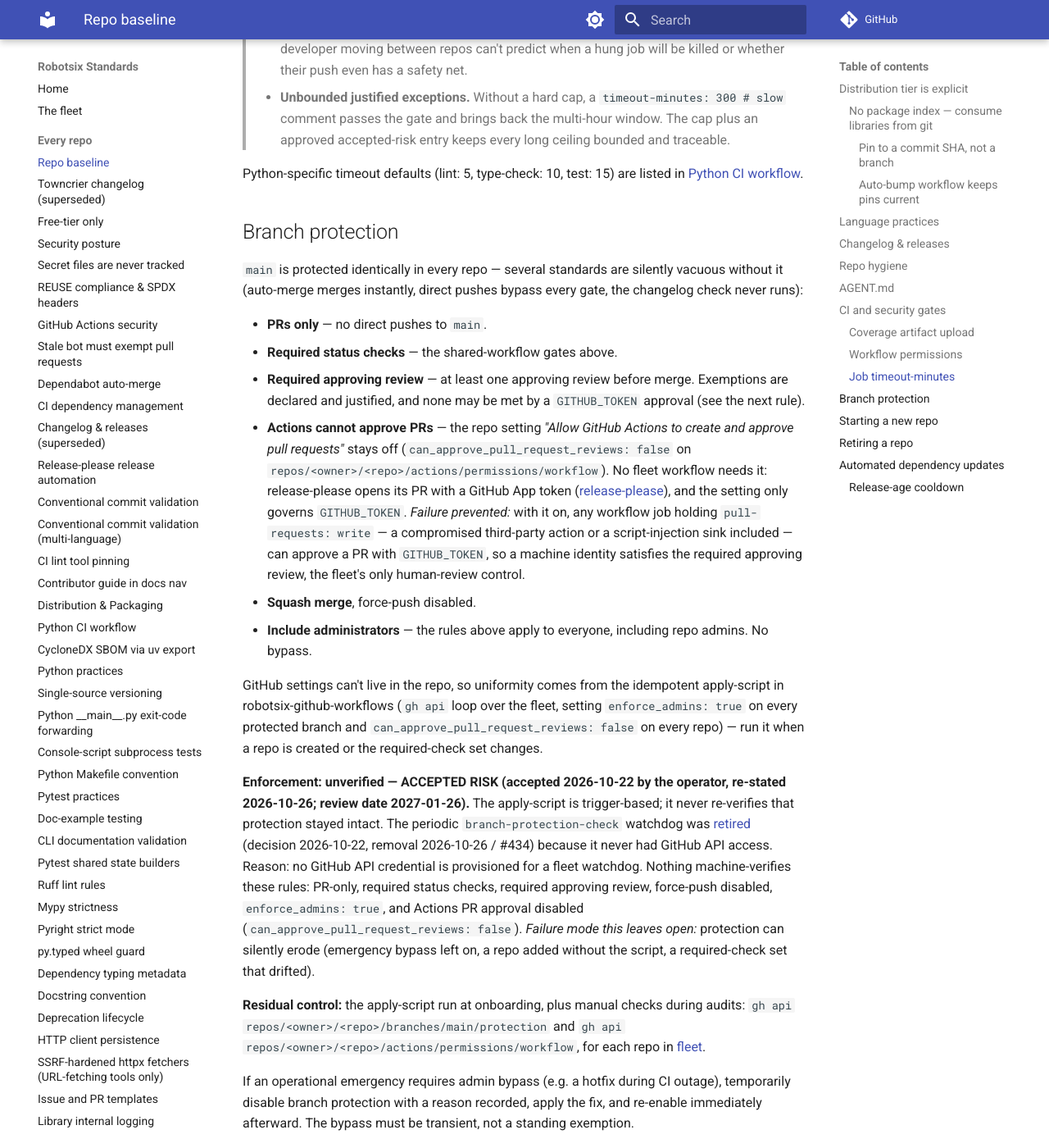
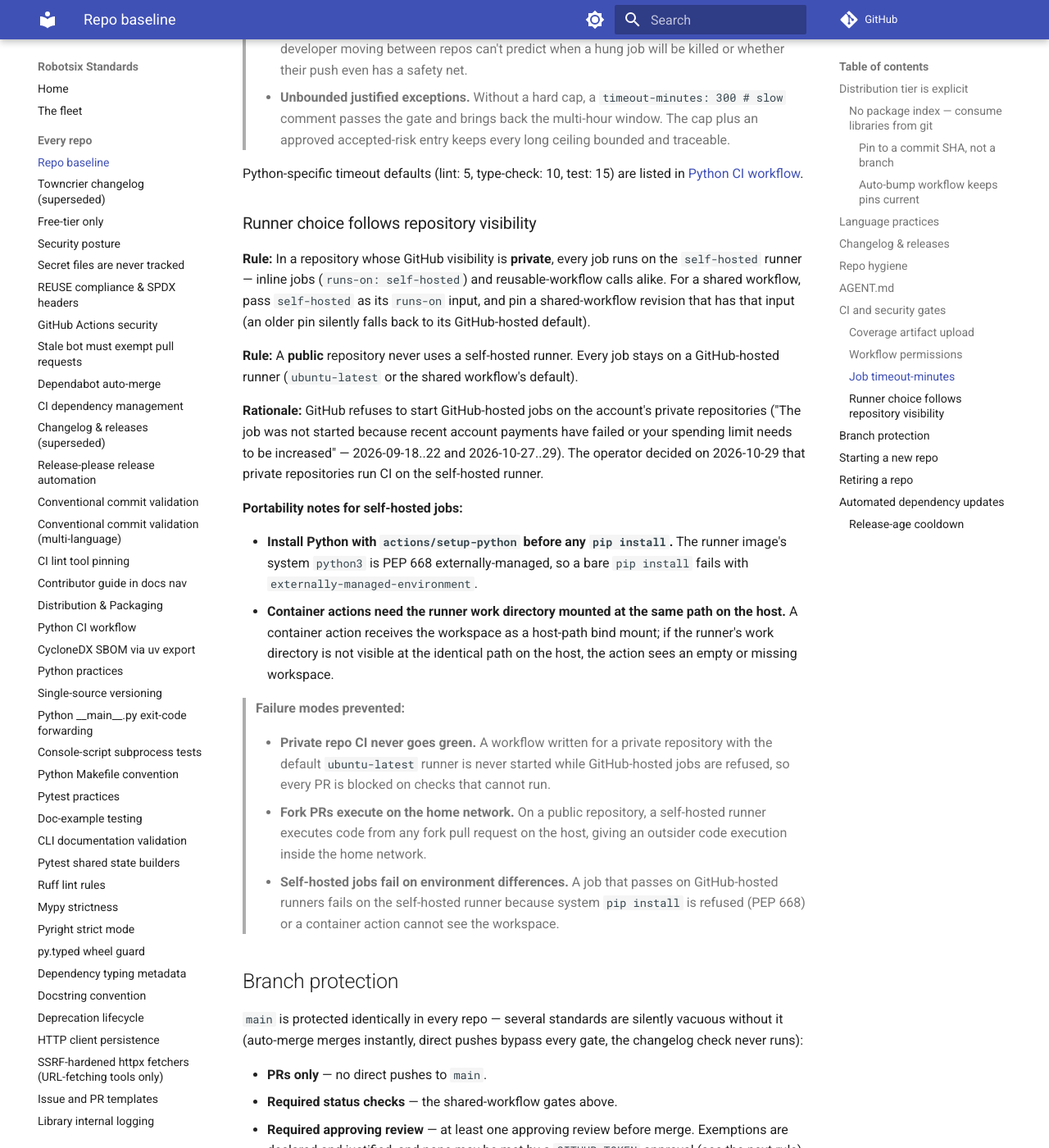
Before and after one commit to damien-robotsix/robotsix-standards, an MkDocs documentation site: the page built from docs/repo-baseline.md, in a window 1280 px wide and 1400 px high, scrolled down 7850 px. Shown: the whole window at 82% size. Built offline with MkDocs 1.6.1 and Material for MkDocs 9.7.7, drawn with Linux system fonts in a browser that asks for light colours; comment, search, counter and statistics services are not loaded.

Commit message:
docs: repo-baseline.md: private repositories run every Actions job on the self-hosted runner; public ones never do (20261029T084800Z-repo-baseline-md-private-repositories-ru-90b3) (#455)
Co-authored-by: robotsix-mill <mill@robotsix.local>

```diff
--- a/docs/repo-baseline.md
+++ b/docs/repo-baseline.md
@@ -374,6 +374,50 @@ call fails fast instead of using up the whole job ceiling.
 Python-specific timeout defaults (lint: 5, type-check: 10, test: 15)
 are listed in [Python CI workflow](python-ci-workflow.md#job-timeout-minutes).
 
+### Runner choice follows repository visibility
+
+**Rule:** In a repository whose GitHub visibility is **private**, every
+job runs on the `self-hosted` runner — inline jobs (`runs-on: self-hosted`)
+and reusable-workflow calls alike. For a shared workflow, pass
+`self-hosted` as its `runs-on` input, and pin a shared-workflow revision
+that has that input (an older pin silently falls back to its
+GitHub-hosted default).
+
+**Rule:** A **public** repository never uses a self-hosted runner. Every
+job stays on a GitHub-hosted runner (`ubuntu-latest` or the shared
+workflow's default).
+
+**Rationale:** GitHub refuses to start GitHub-hosted jobs on the account's
+private repositories ("The job was not started because recent account
+payments have failed or your spending limit needs to be increased" —
+2026-09-18..22 and 2026-10-27..29). The operator decided on 2026-10-29
+that private repositories run CI on the self-hosted runner.
+
+**Portability notes for self-hosted jobs:**
+
+- **Install Python with `actions/setup-python` before any `pip install`.**
+  The runner image's system `python3` is PEP 668 externally-managed, so
+  a bare `pip install` fails with `externally-managed-environment`.
+- **Container actions need the runner work directory mounted at the same
+  path on the host.** A container action receives the workspace as a
+  host-path bind mount; if the runner's work directory is not visible at
+  the identical path on the host, the action sees an empty or missing
+  workspace.
+
+> **Failure modes prevented:**
+>
+> - **Private repo CI never goes green.** A workflow written for a private
+>   repository with the default `ubuntu-latest` runner is never started
+>   while GitHub-hosted jobs are refused, so every PR is blocked on checks
+>   that cannot run.
+> - **Fork PRs execute on the home network.** On a public repository, a
+>   self-hosted runner executes code from any fork pull request on the
+>   host, giving an outsider code execution inside the home network.
+> - **Self-hosted jobs fail on environment differences.** A job that
+>   passes on GitHub-hosted runners fails on the self-hosted runner because
+>   system `pip install` is refused (PEP 668) or a container action cannot
+>   see the workspace.
+
 ## Branch protection
 
 `main` is protected identically in every repo — several standards are
```
